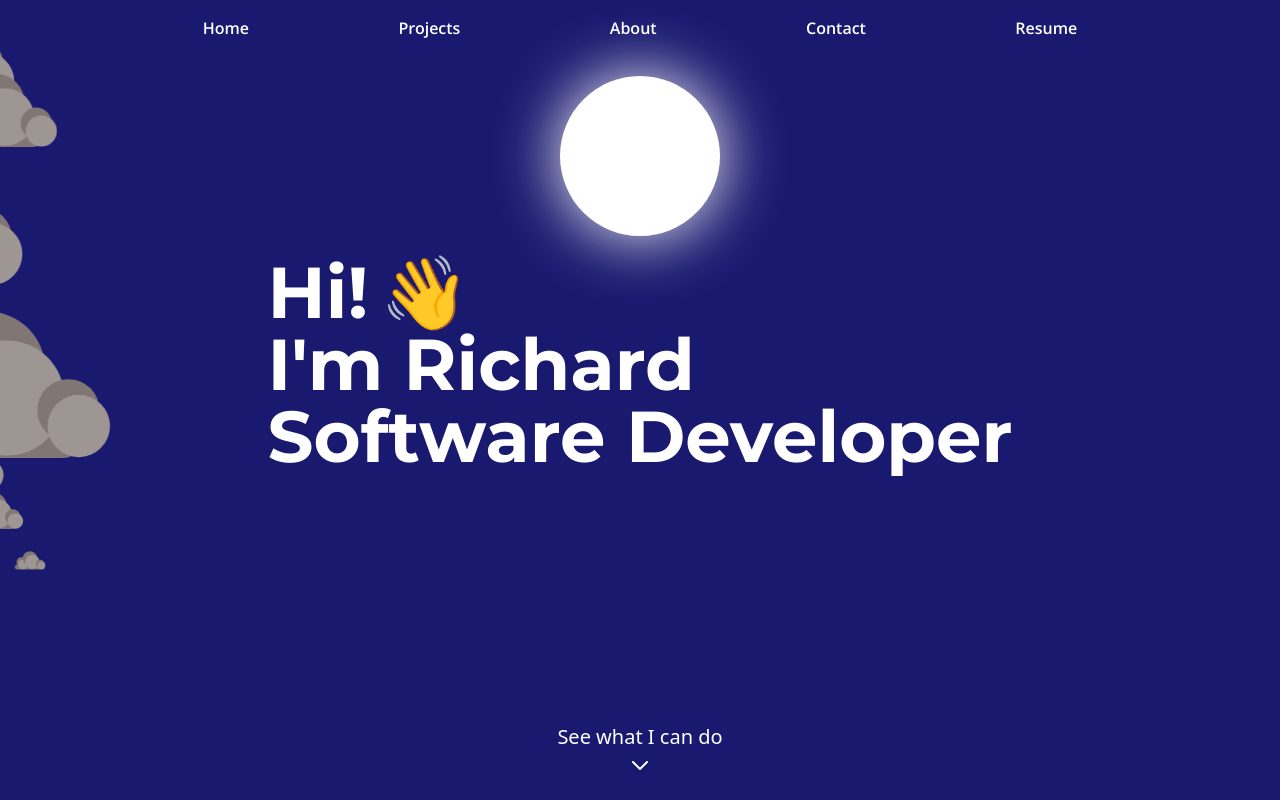
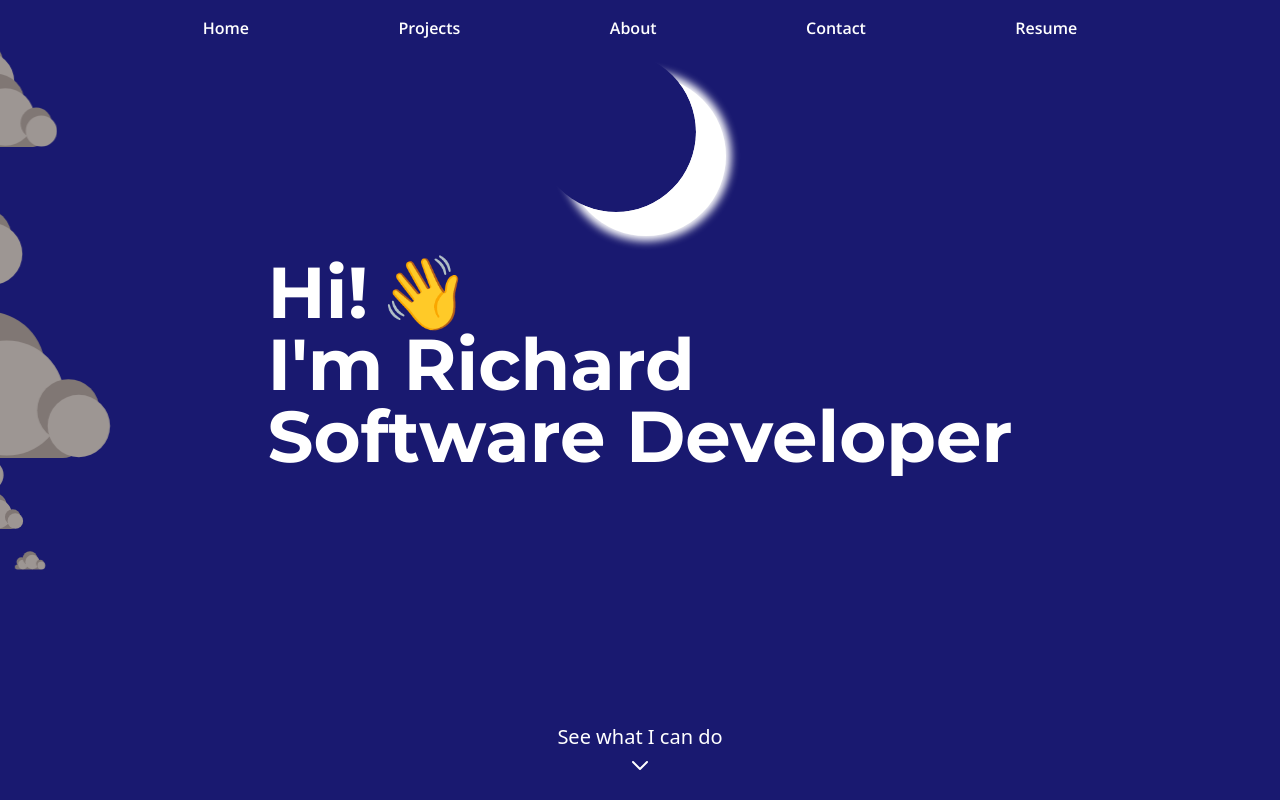
Before and after one commit to Rae-Kwon/richardkwon.com, a Next.js app: page / in a window 1280 px wide. Both pictures are taken after a click on the button 640 px from the left and 156 px from the top of the page. Shown: the top 800 px of the page. Built offline with nearby package versions, Linux system fonts and the light colour scheme.

Commit message:
fix moon to look like crescent moon

```diff
--- a/components/Hero/Moon.tsx
+++ b/components/Hero/Moon.tsx
@@ -25,9 +25,11 @@ const Moon = ({ theme, setTheme }: any) => {
       animate={theme === "dark" ? "isDark" : "isLight"}
       variants={variants}
       initial={false}
-      className="absolute w-32 h-32 xs:w-40 xs:h-40 rounded-full bg-white shadow-xl shadow-white"
+      className="relative w-32 h-32 xs:w-40 xs:h-40"
       role="button"
-    />
+    >
+      <m.div className="absolute bottom-6 right-6 w-full h-full rounded-full moon" />
+    </m.div>
   );
 };
 export default Moon;
--- a/components/Hero/SunMoonContainer.tsx
+++ b/components/Hero/SunMoonContainer.tsx
@@ -6,7 +6,7 @@ const SunMoonContainer = () => {
   const { resolvedTheme, setTheme } = useTheme();
 
   return (
-    <div className="h-1/4 flex justify-center items-center z-50">
+    <div className="h-1/4 flex justify-center items-center">
       <Sun theme={resolvedTheme} setTheme={setTheme} />
       <Moon theme={resolvedTheme} setTheme={setTheme} />
     </div>
--- a/components/Nav/Bar.tsx
+++ b/components/Nav/Bar.tsx
@@ -10,7 +10,7 @@ interface BarProps {
 const Bar = ({ menuItems, refObj }: BarProps) => {
   return (
     <nav
-      className="flex w-full justify-center h-14 font-subheadings"
+      className="flex w-full justify-center h-14 font-subheadings z-20"
       ref={refObj}
     >
       <div className="flex w-4/5 justify-around items-center">
--- a/components/Nav/MenuBurger.tsx
+++ b/components/Nav/MenuBurger.tsx
@@ -20,7 +20,7 @@ const MenuBurger = ({ menuItems, refObj }: MenuBurgerProps) => {
   };
 
   return (
-    <div ref={refObj} className="h-14">
+    <div ref={refObj} className="flex h-14 -z-20">
       <Menu
         isOpen={menuOpen}
         onStateChange={(state: ComponentState) => handleStateChange(state)}
--- a/pages/index.tsx
+++ b/pages/index.tsx
@@ -25,7 +25,10 @@ const Home: NextPage<InferGetStaticPropsType<typeof getStaticProps>> = ({
     <div>
       <Head>
         <meta charSet="utf-8" />
-        <meta name="viewport" content="width=device-width, initial-scale=1" />
+        <meta
+          name="viewport"
+          content="width=device-width, initial-scale=1, minimum-scale=1"
+        />
         <title>Richard Kwon | Software Developer</title>
         <meta
           name="description"
--- a/styles/globals.css
+++ b/styles/globals.css
@@ -64,3 +64,7 @@ img {
 .hero-action-heading {
   font-size: clamp(20px, 1vw, 60px);
 }
+
+.moon {
+  box-shadow: 30px 24px #fff, 30px 24px 8px 5px #fff;
+}
```
